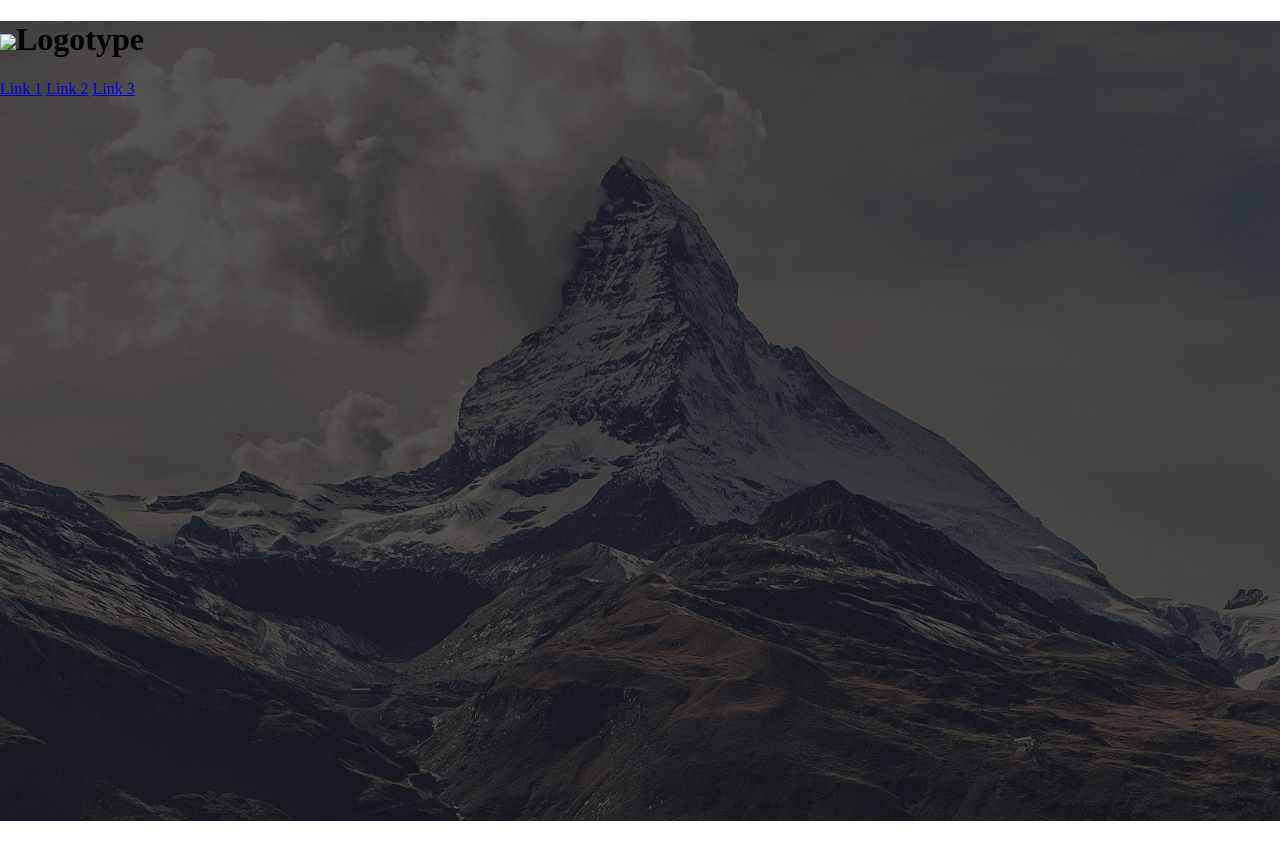
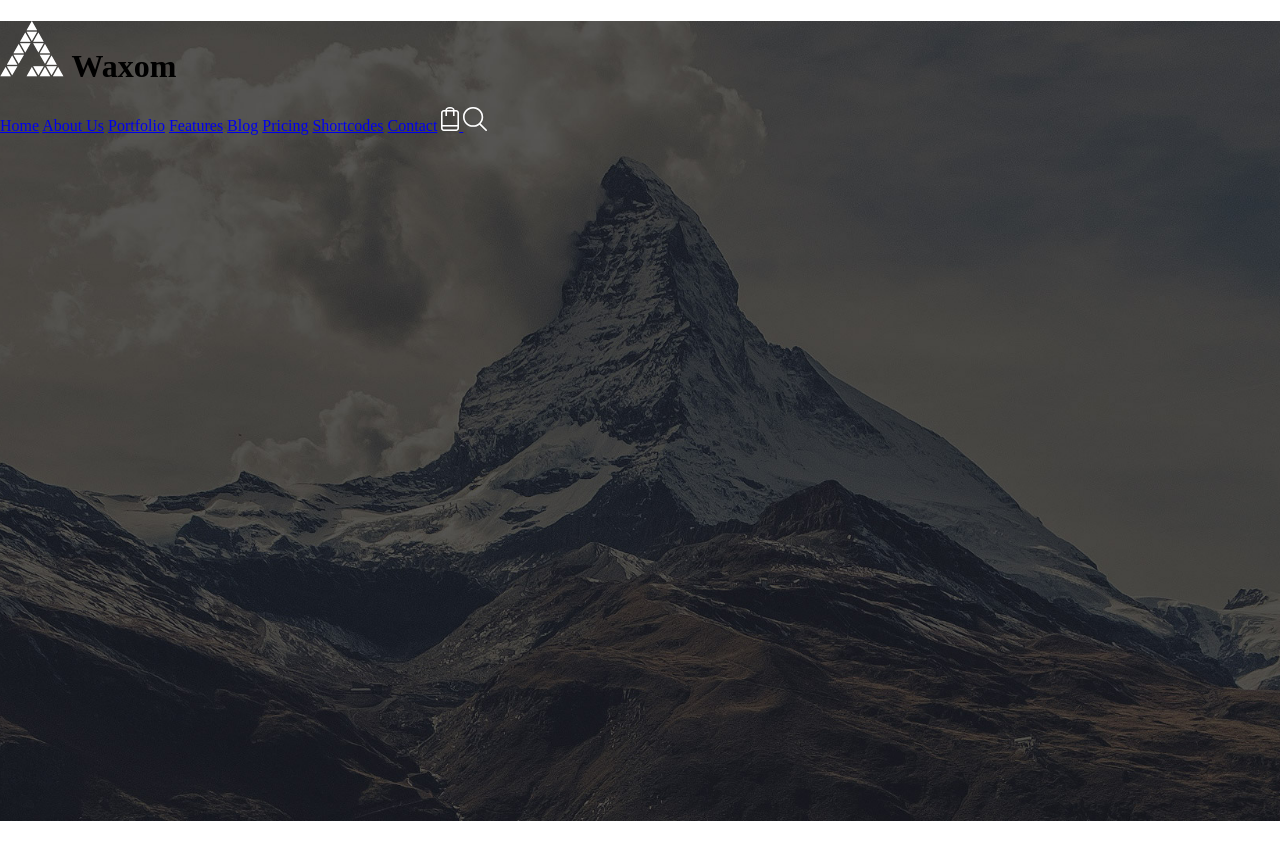
Before and after one commit to YanVI9/site_7, a plain HTML site: page index.html in a window 1280 px wide. Shown: the top 860 px of the page. Drawn offline with Linux system fonts and the light colour scheme.

Commit message:
HTML разметка шапки
Добавил логотип, пункты меню, svg-ссылки на корзину и поиск

```diff
--- a/index.html
+++ b/index.html
@@ -1,5 +1,6 @@
 <!DOCTYPE html>
 <html lang="en">
+
 <head>
     <meta charset="UTF-8">
     <meta name="viewport" content="width=device-width, initial-scale=1.0">
@@ -10,11 +11,62 @@
 <body>
     <div class="container container_header">
         <header class="header">
-            <h1 class="header__caption"><img class="header__image" src="#">Logotype</h1>
+            <h1 class="header__caption">
+                <svg xmlns="http://www.w3.org/2000/svg" xmlns:xlink="http://www.w3.org/1999/xlink" width="64px" height="56px">
+                    <defs>
+                        <filter id="Filter_0">
+                            <feFlood flood-color="rgb(255, 255, 255)" flood-opacity="1" result="floodOut" />
+                            <feComposite operator="atop" in="floodOut" in2="SourceGraphic" result="compOut" />
+                            <feBlend mode="normal" in="compOut" in2="SourceGraphic" />
+                        </filter>
+                    </defs>
+                    <g filter="url(#Filter_0)">
+                        <path fill-rule="evenodd" fill="rgb(0, 0, 0)" d="M52.873,55.128 L58.125,45.939 L63.377,55.128 L52.873,55.128 ZM46.303,45.172 L56.811,45.172 L51.557,54.359 L46.303,45.172 ZM51.557,34.451 L56.811,43.641 L46.303,43.641 L51.557,34.451 ZM39.738,33.686 L50.243,33.686 L44.990,42.874 L39.738,33.686 ZM44.990,22.967 L50.243,32.154 L39.738,32.154 L44.990,22.967 ZM33.168,22.202 L43.676,22.202 L38.422,31.390 L33.168,22.202 ZM38.422,11.480 L43.676,20.671 L33.168,20.671 L38.422,11.480 ZM26.600,10.713 L37.108,10.713 L31.854,19.905 L26.600,10.713 ZM31.854,-0.006 L37.108,9.184 L26.600,9.184 L31.854,-0.006 ZM20.032,20.671 L25.286,11.480 L30.540,20.671 L20.032,20.671 ZM13.465,32.154 L18.718,22.967 L23.971,32.154 L13.465,32.154 ZM6.897,43.641 L12.151,34.451 L17.404,43.641 L6.897,43.641 ZM0.331,55.128 L5.582,45.939 L10.836,55.128 L0.331,55.128 ZM17.404,45.172 L12.151,54.359 L6.897,45.172 L17.404,45.172 ZM23.971,33.686 L18.718,42.874 L13.465,33.686 L23.971,33.686 ZM30.540,22.202 L25.286,31.390 L20.032,22.202 L30.540,22.202 ZM37.108,55.128 L26.600,55.128 L31.854,45.939 L37.108,55.128 ZM43.676,45.172 L38.422,54.359 L33.168,45.172 L43.676,45.172 ZM50.243,55.128 L39.738,55.128 L44.990,45.939 L50.243,55.128 Z"
+                        />
+                    </g>
+                </svg>
+                Waxom
+            </h1>
             <nav class="header__navigation">
-                <a href="#" class="header__navItem">Link 1</a>
-                <a href="#" class="header__navItem">Link 2</a>
-                <a href="#" class="header__navItem">Link 3</a>
+                <a href="#" class="header__navItem">Home</a>
+                <a href="#" class="header__navItem">About Us</a>
+                <a href="#" class="header__navItem">Portfolio</a>
+                <a href="#" class="header__navItem">Features</a>
+                <a href="#" class="header__navItem">Blog</a>
+                <a href="#" class="header__navItem">Pricing</a>
+                <a href="#" class="header__navItem">Shortcodes</a>
+                <a href="#" class="header__navItem">Contact</a>
+                <a href="#" class="header__navItem header__navItem_img">
+                    <svg xmlns="http://www.w3.org/2000/svg" xmlns:xlink="http://www.w3.org/1999/xlink" width="18px" height="24px">
+                        <defs>
+                            <filter id="Filter_0">
+                                <feFlood flood-color="rgb(255, 255, 255)" flood-opacity="1" result="floodOut" />
+                                <feComposite operator="atop" in="floodOut" in2="SourceGraphic" result="compOut" />
+                                <feBlend mode="normal" in="compOut" in2="SourceGraphic" />
+                            </filter>
+
+                        </defs>
+                        <g filter="url(#Filter_0)">
+                            <path fill-rule="evenodd" fill="rgb(0, 0, 0)" d="M14.995,2.999 L13.496,2.999 C13.496,1.342 11.483,-0.002 8.999,-0.002 C6.514,-0.002 4.501,1.342 4.501,2.999 L3.002,2.999 C1.346,2.999 0.003,4.341 0.003,5.997 L0.003,20.995 C0.003,22.651 1.346,23.994 3.002,23.994 L14.995,23.994 C16.652,23.994 17.994,22.651 17.994,20.995 L17.994,5.997 C17.994,4.341 16.652,2.999 14.995,2.999 ZM8.999,1.498 C10.655,1.498 11.997,1.962 11.997,2.999 L6.000,2.999 C6.000,1.962 7.343,1.498 8.999,1.498 ZM16.495,20.995 C16.495,21.823 15.824,22.494 14.995,22.494 L3.002,22.494 C2.174,22.494 1.502,21.823 1.502,20.995 L1.502,19.495 L16.495,19.495 L16.495,20.995 ZM16.495,17.995 L1.502,17.995 L1.502,5.997 C1.502,5.169 2.174,4.497 3.002,4.497 L4.501,4.497 L4.501,8.998 L6.000,8.998 L6.000,4.497 L11.997,4.497 L11.997,8.998 L13.496,8.998 L13.496,4.497 L14.995,4.497 C15.824,4.497 16.495,5.169 16.495,5.997 L16.495,17.995 Z"
+                            />
+                        </g>
+                    </svg>
+                </a>
+                <a href="#" class="header__navItem header__navItem_img">
+                    <svg xmlns="http://www.w3.org/2000/svg" xmlns:xlink="http://www.w3.org/1999/xlink" width="24px" height="24px">
+                        <defs>
+                            <filter id="Filter_0">
+                                <feFlood flood-color="rgb(255, 255, 255)" flood-opacity="1" result="floodOut" />
+                                <feComposite operator="atop" in="floodOut" in2="SourceGraphic" result="compOut" />
+                                <feBlend mode="normal" in="compOut" in2="SourceGraphic" />
+                            </filter>
+                        </defs>
+                        <g filter="url(#Filter_0)">
+                            <path fill-rule="evenodd" fill="rgb(0, 0, 0)" d="M23.762,22.681 L17.569,16.586 C19.190,14.825 20.187,12.494 20.187,9.929 C20.186,4.443 15.668,-0.002 10.093,-0.002 C4.519,-0.002 0.001,4.443 0.001,9.929 C0.001,15.416 4.519,19.862 10.093,19.862 C12.502,19.862 14.711,19.028 16.446,17.644 L22.663,23.763 C22.966,24.062 23.458,24.062 23.761,23.763 C24.065,23.464 24.065,22.979 23.762,22.681 ZM10.093,18.334 C5.377,18.334 1.553,14.572 1.553,9.929 C1.553,5.288 5.377,1.525 10.093,1.525 C14.810,1.525 18.633,5.288 18.633,9.929 C18.633,14.572 14.810,18.334 10.093,18.334 Z"
+                            />
+                        </g>
+                    </svg>
+                </a>
             </nav>
         </header>
     </div>
@@ -22,4 +74,5 @@
 
     </div>
 </body>
+
 </html>
```
